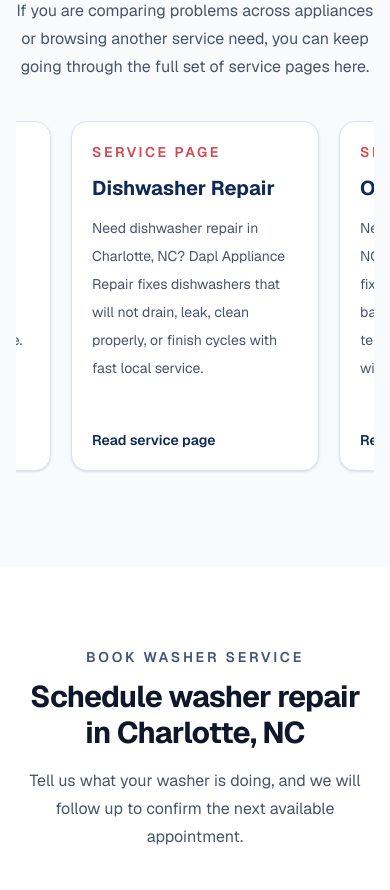
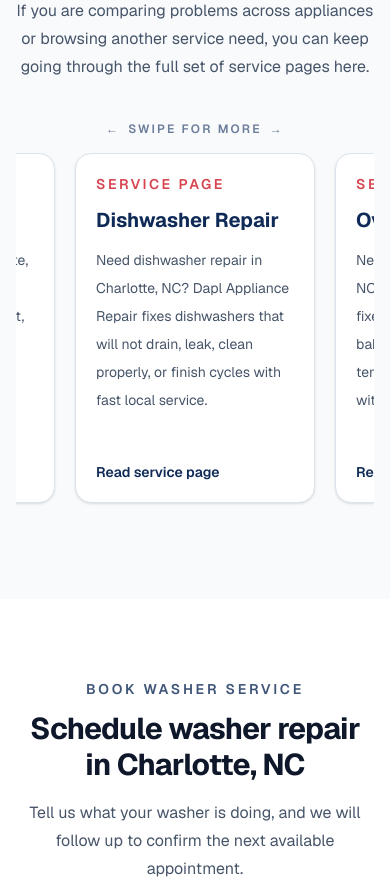
Before and after one commit to Oucheen/Dapl-site, a Next.js app: page /washer-repair-charlotte-nc in a window 390 px wide. Shown: the part 6520-7410 px from the top of the page. Built offline with nearby package versions, Linux system fonts and the light colour scheme.

Commit message:
some changes dev

```diff
--- a/src/components/service-pages/related-services-carousel.tsx
+++ b/src/components/service-pages/related-services-carousel.tsx
@@ -110,6 +110,12 @@ export function RelatedServicesCarousel({ items }: RelatedServicesCarouselProps)
 
   return (
     <div className="relative mt-10">
+      <div className="mb-4 flex items-center justify-center gap-2 text-xs font-semibold uppercase tracking-[0.18em] text-primary/60 md:hidden">
+        <span>{"\u2190"}</span>
+        <span>Swipe for more</span>
+        <span>{"\u2192"}</span>
+      </div>
+
       <div className="mb-5 hidden items-center justify-end gap-3 md:flex">
         <button
           type="button"
@@ -143,7 +149,7 @@ export function RelatedServicesCarousel({ items }: RelatedServicesCarouselProps)
             whileInView={{ opacity: 1, y: 0 }}
             viewport={{ once: true, amount: 0.2 }}
             transition={{ duration: 0.35, delay: index * 0.04 }}
-            className="w-[248px] shrink-0 snap-center md:min-w-[340px] xl:min-w-[360px]"
+            className="w-[228px] shrink-0 snap-center min-[390px]:w-[240px] md:min-w-[340px] xl:min-w-[360px]"
           >
             <Link
               href={`/${item.slug}`}
```
